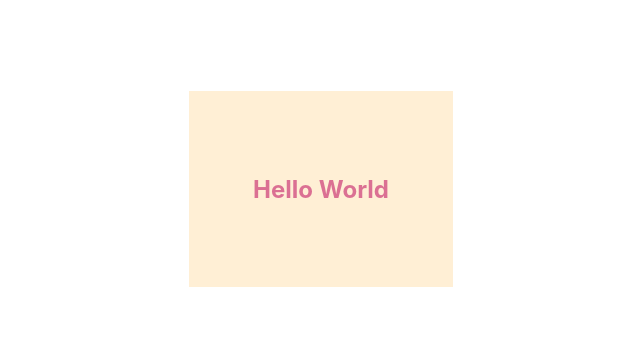
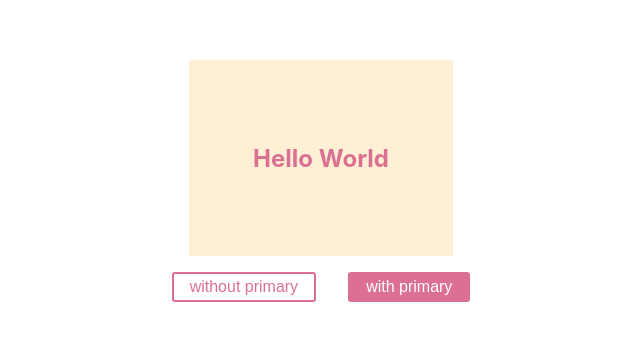
Before and after one commit to nbstsh/styled-components-playground, a React (Create React App) app: page / in a window 1280 px wide. Shown: the part 211-552 px from the top of the page, without its empty margins (319-959 px from the left). Built offline with nearby package versions, Linux system fonts and the light colour scheme.

Commit message:
Create sample2 component - use props inside style

```diff
--- a/src/App.tsx
+++ b/src/App.tsx
@@ -3,6 +3,7 @@ import React from 'react';
 import styled from 'styled-components';
 
 import Sample1 from './components/sample1/sample1.component';
+import Sample2 from './components/sample2/sample2.component';
 
 const Wrapper = styled.div`
 	min-width: 100vw;
@@ -10,12 +11,14 @@ const Wrapper = styled.div`
 	display: flex;
 	justify-content: center;
 	align-items: center;
+	flex-direction: column;
 `;
 
 const App: React.FC = () => {
 	return (
 		<Wrapper>
 			<Sample1 />
+			<Sample2 />
 		</Wrapper>
 	);
 };
--- /dev/null
+++ b/src/components/sample2/sample2.component.tsx
@@ -0,0 +1,43 @@
+import React from 'react';
+
+import styled, { StyledComponent } from 'styled-components';
+
+export interface ISample2Props {}
+
+interface IButtonProps {
+	primary?: boolean;
+}
+
+// const Button = styled.button<IButtonProps>`
+// 	/* Adapt the colors based on primary prop */
+// 	background: ${props => (props.primary ? 'palevioletred' : 'white')};
+// 	color: ${props => (props.primary ? 'white' : 'palevioletred')};
+
+// 	font-size: 1em;
+// 	margin: 1em;
+// 	padding: 0.25em 1em;
+// 	border: 2px solid palevioletred;
+// 	border-radius: 3px;
+// `;
+
+const StyledButton = styled.button<IButtonProps>`
+	background: ${props => (props.primary ? 'palevioletred' : 'white')};
+	color: ${props => (props.primary ? 'white' : 'palevioletred')};
+
+	font-size: 1em;
+	margin: 1em;
+	padding: 0.25em 1em;
+	border: 2px solid palevioletred;
+	border-radius: 3px;
+`;
+
+const Sample2: React.FC<ISample2Props> = () => {
+	return (
+		<div>
+			<StyledButton>without primary</StyledButton>
+			<StyledButton primary>with primary</StyledButton>
+		</div>
+	);
+};
+
+export default Sample2;
```
